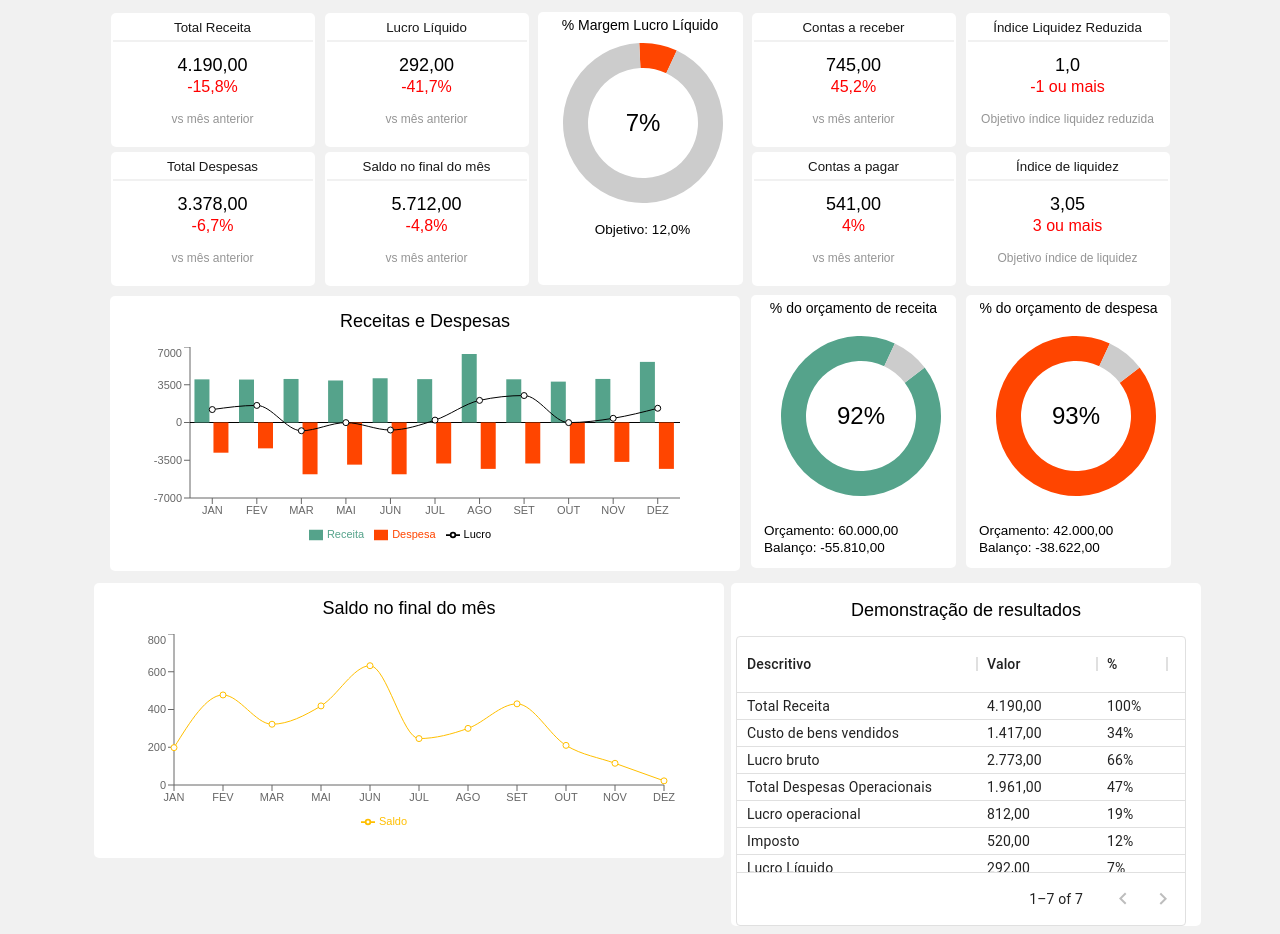
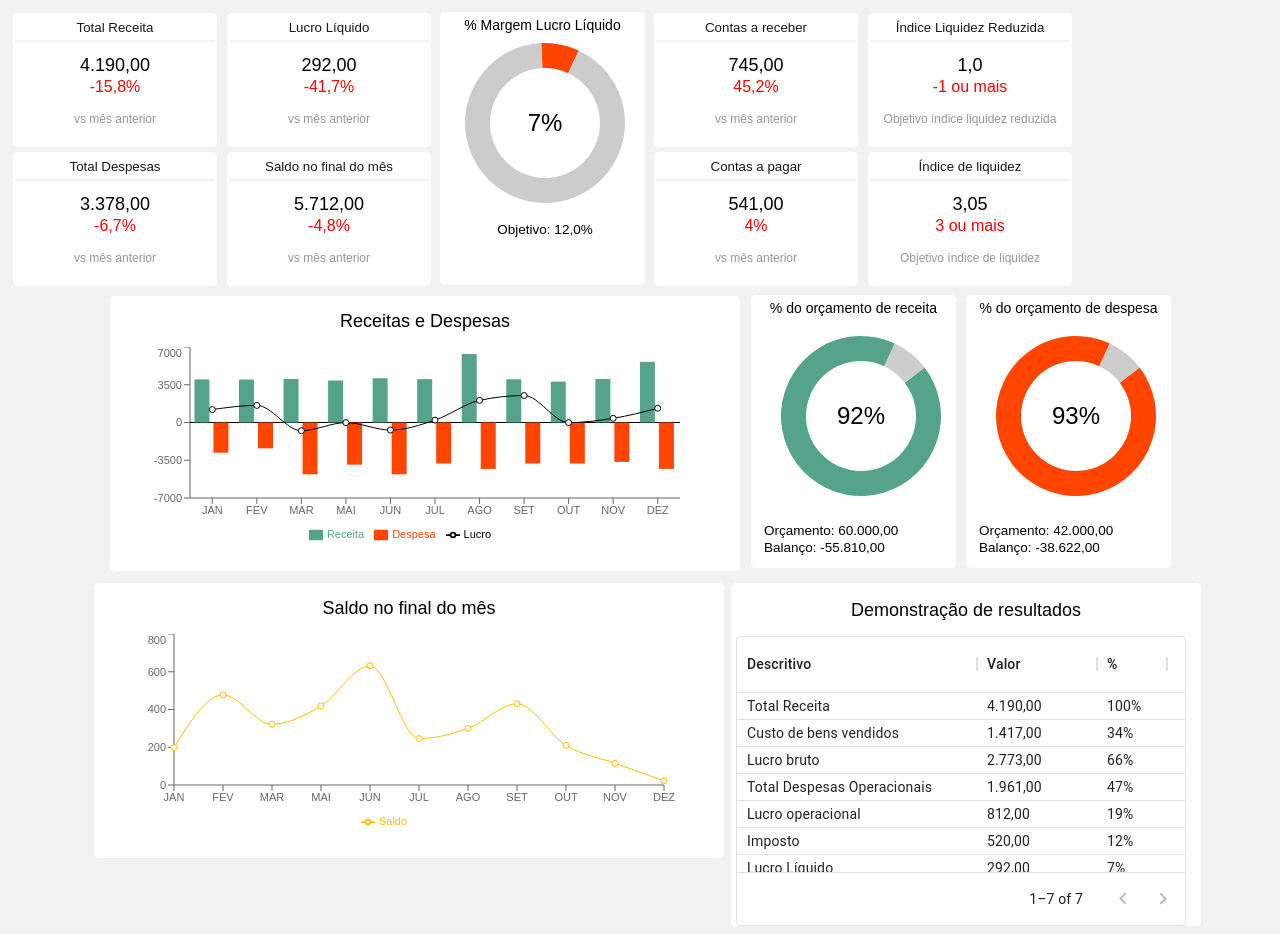
Before and after one commit to lugsdev/dashboard-financas, a React (Create React App) app: page / in a window 1280 px wide. Built offline with nearby package versions, Linux system fonts and the light colour scheme.

Commit message:
Alteraçao do infoGrid

```diff
--- a/src/components/DashboardSuperior/Dashboard.js
+++ b/src/components/DashboardSuperior/Dashboard.js
@@ -14,14 +14,10 @@ function Dashboard(){
     return(
         <div className={styles.Dashboard}>
 
-            <div className={styles.DashSuperior}>
-
              <Grid container spacing={0} >
-
                 <Grid item>
                    <InfoBlock tittle={"Total Receita"} valor={"4.190,00"} info={"-15,8%"} tip={"vs mês anterior"}/>
                    <InfoBlock tittle={"Total Despesas"} valor={"3.378,00"} info={"-6,7%"} tip={"vs mês anterior"}/>
-
                 </Grid>
 
                 <Grid item>
@@ -43,9 +39,6 @@ function Dashboard(){
                     <InfoBlock tittle={"Índice de liquidez"} valor={"3,05"} info={"3 ou mais"} tip={"Objetivo índice de liquidez"}/>
                </Grid>
             </Grid>
-            </div>
-
-
 
         </div>
     )
```
